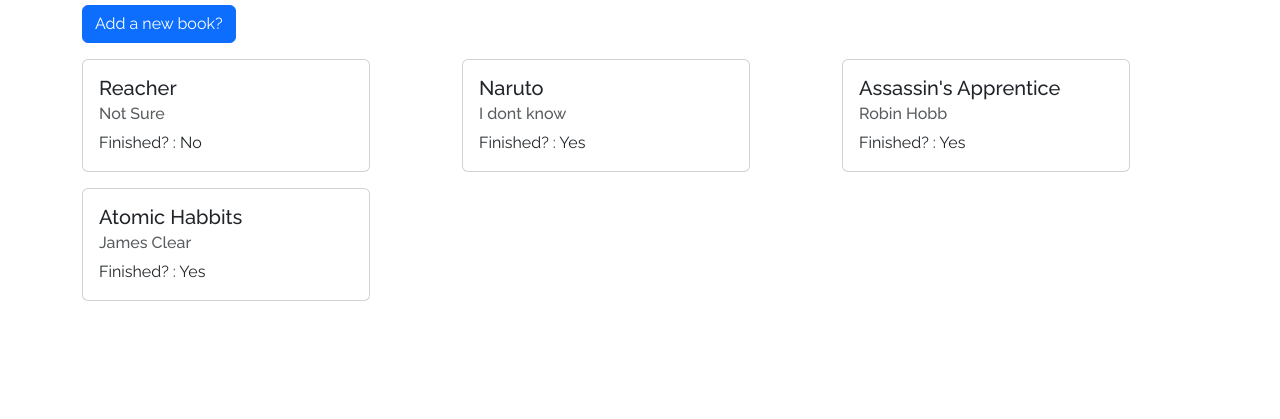
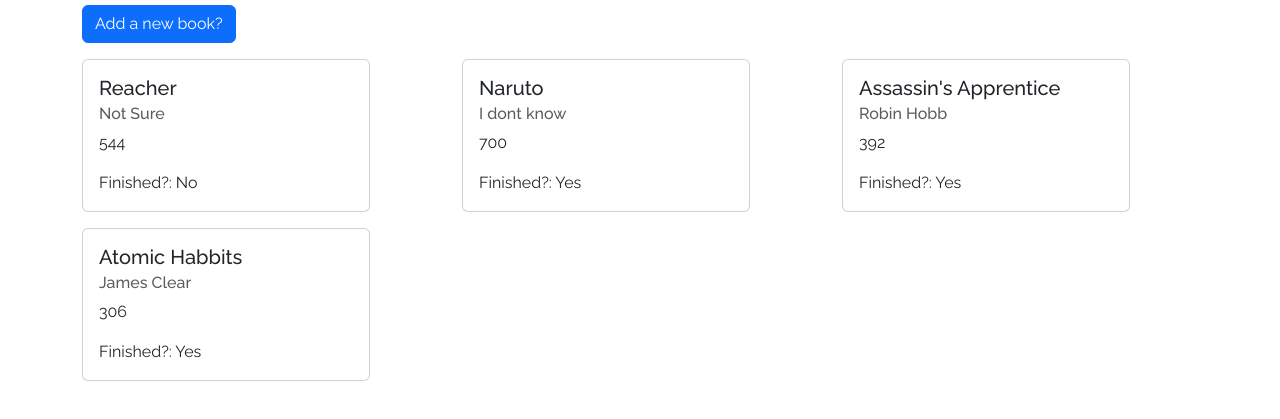
Before and after one commit to Marshvp/Bookmarked, a plain HTML site: page index.html in a window 1280 px wide. Shown: the part 211-630 px from the top of the page. Drawn offline with nearby package versions, Linux system fonts and the light colour scheme.

Commit message:
Clean up of pages

```diff
--- a/main.js
+++ b/main.js
@@ -21,7 +21,7 @@ const bookTest4 = addBookToLibrary("Atomic Habbits", "James Clear",306, true)
 console.log(bookTest);
 console.log(library);
 
-function addToPage(title, subtitle, textContent) {
+function addToPage(title, subtitle, textContent, haveRead) {
     const container = document.querySelector('.container')
     const row = document.querySelector('.row')
 
@@ -30,7 +30,8 @@ function addToPage(title, subtitle, textContent) {
     const divBody = document.createElement('div')
     const h5 = document.createElement('h5')
     const h6 = document.createElement('h6')
-    const p = document.createElement('p')
+    const pages = document.createElement('p')
+    const readStatus = document.createElement('p')
 
 
         divCol.classList.add('col-md-4', 'mb-3')
@@ -43,10 +44,13 @@ function addToPage(title, subtitle, textContent) {
         h5.textContent = title;
         h6.classList.add('card-subtitle', 'mb-2', 'text-body-secondary')
         h6.textContent = subtitle;
-        p.classList.add('card-text')
-        p.textContent = textContent;
+        pages.classList.add('card-text')
+        pages.textContent = textContent;
+        readStatus.classList.add('card-text')
+        readStatus.textContent = `Finished?: ${haveRead}`
 
-        divBody.append(h5, h6, p)
+
+        divBody.append(h5, h6, pages, readStatus)
         divCard.appendChild(divBody)
         divCol.appendChild(divCard)
         row.appendChild(divCol)
@@ -61,11 +65,13 @@ function loadCards() {
     for (let i = 0; i < library.length; i++) {
         const name = library[i].name;
         const author = library[i].author;
+        const pages = library[i].pages
         const readCheck = library[i].read
         let haveRead = readCheck ? "Yes" : "No"
+        console.log(haveRead);
 
 
-        addToPage(name, author, `Finished? : ${haveRead}`)
+        addToPage(name, author, pages, haveRead)
 
 
 }}
```
Also changed, not shown: index.html (+1 -1 lines).
